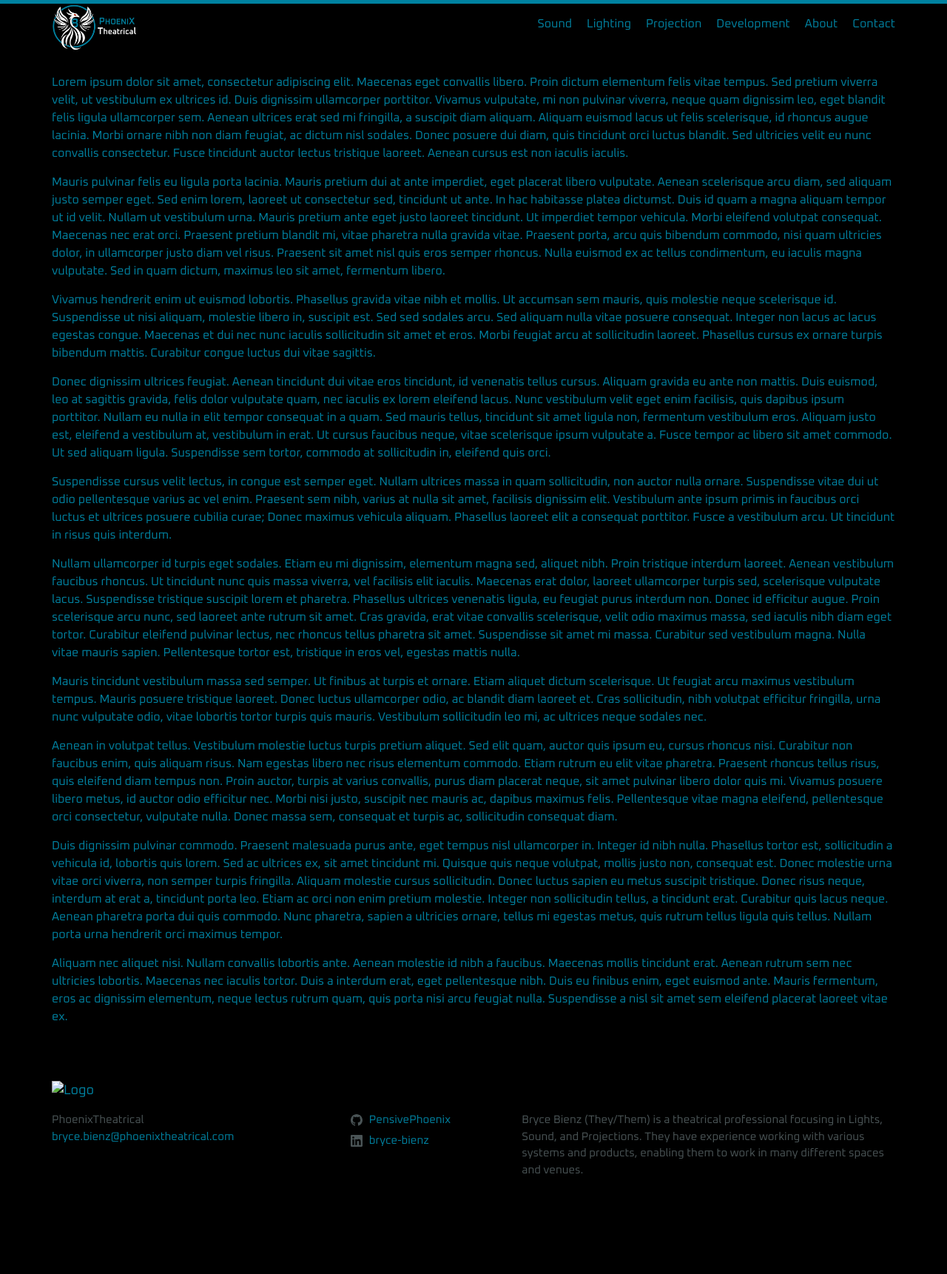
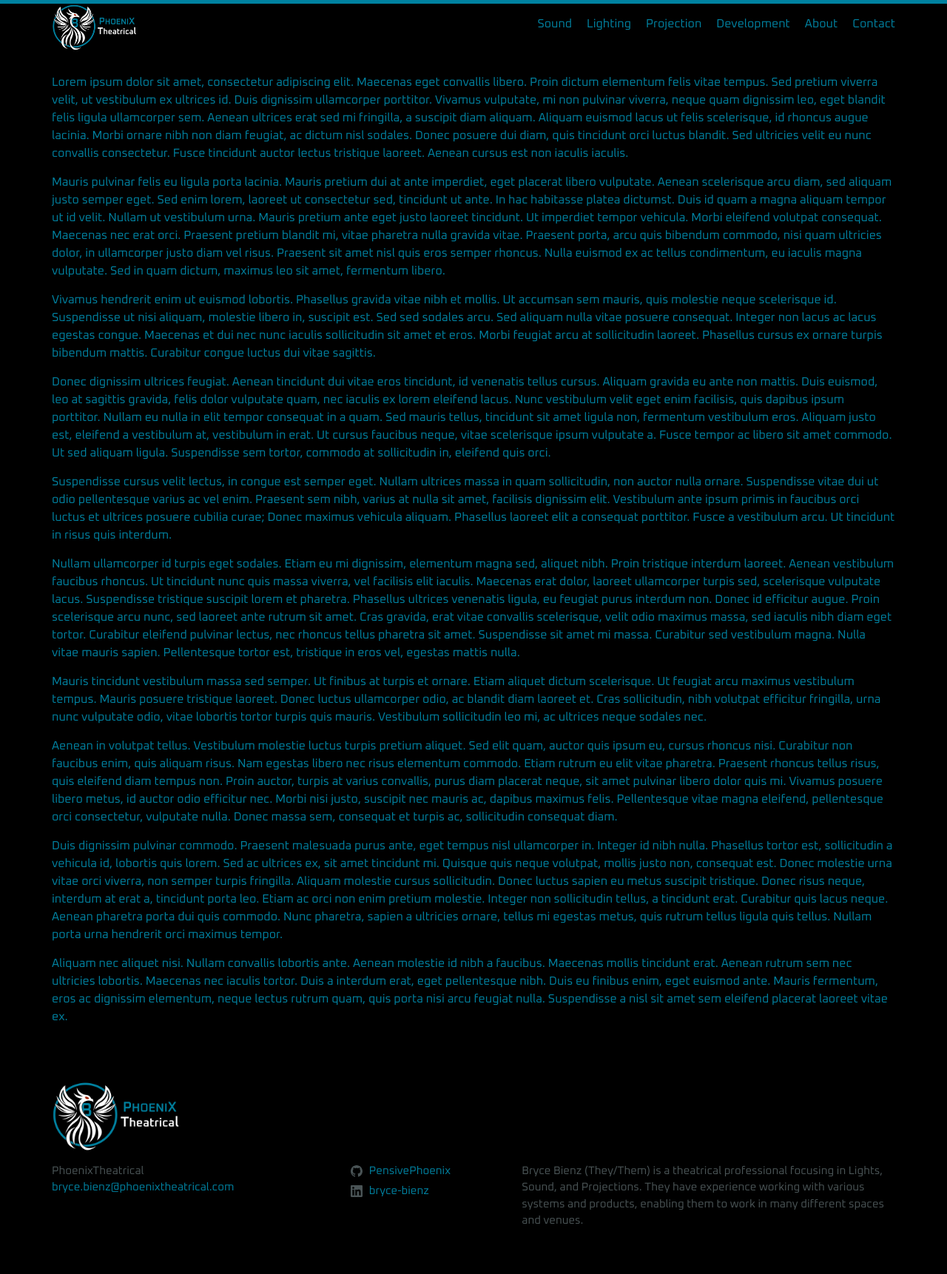
Before and after one commit to PensivePhoenix/PhoenixTheatrical-Site, a Jekyll site: the page built from index.markdown, in a window 1280 px wide. Shown: the whole page at 74% size. Built offline with Jekyll 4.4.1, drawn with Linux system fonts in a browser that asks for light colours; before the commit the page ends 1653 px from its top, so only the background shows below that.

Commit message:
Update footer.html

```diff
--- a/_includes/footer.html
+++ b/_includes/footer.html
@@ -3,7 +3,7 @@
 
   <div class="wrapper">
 
-    <h2 class="footer-heading"><img src="{{site.baseurl}} /images/Phoenix_Theatrical-Horizontal_Logo-Digital-Inverse.png" alt="Logo" style="max-height:6rem;"></img></h2>
+    <h2 class="footer-heading"><img src="{{'/images/Phoenix_Theatrical-Horizontal_Logo-Digital-Inverse.png' | relative_url }}" alt="Logo" style="max-height:6rem;"></img></h2>
 
     <div class="footer-col-wrapper">
       <div class="footer-col footer-col-1">
```
